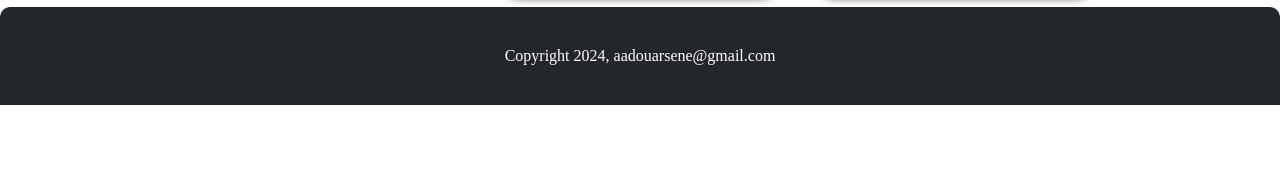
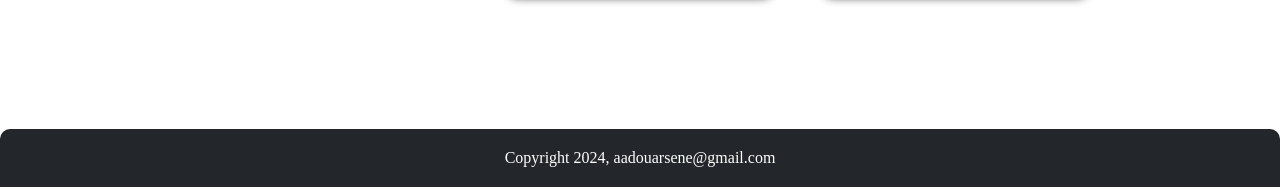
Before and after one commit to aadouarsene/first-site, a plain HTML site: page contacts/contact.html in a window 1280 px wide. Shown: the part 611-800 px from the top of the page. Drawn offline with Linux system fonts and the light colour scheme.

Commit message:
Modification footer

```diff
--- a/a-propos/style.css
+++ b/a-propos/style.css
@@ -8,15 +8,10 @@
 main{
     width: 70vw;
     margin: auto;
-    flex-grow: 1;
+    min-height: calc(100vh - 65px - 39px - 89px);
 }
 
 
-
-body{
-    display: flex;
-    flex-direction: column;
-}
 
 
 
--- a/contacts/style.css
+++ b/contacts/style.css
@@ -8,14 +8,9 @@
 main{
     width: 70vw;
     margin: auto;
-    flex-grow: 1;
+    min-height: calc(100vh - 65px - 39px - 89px);
 }
 
-
-body{
-    display: flex;
-    flex-direction: column;
-}
 
 
 
@@ -113,10 +108,8 @@ h1 span{
 
 footer{
     background-color: #23262a;
-    padding: 40px;
+    padding: 20px;
     color: white;
-    margin-top: 10px;
     text-align: center;
     border-radius: 10px 10px 0 0;
-
 }
--- a/mes-realisations/style.css
+++ b/mes-realisations/style.css
@@ -9,13 +9,10 @@ main{
     padding: 10px;
     text-align: center;
     margin: auto;
-    flex-grow: 1;
+    min-height: calc(100vh - 65px - 39px - 89px);
 }
 
-body{
-    display: flex;
-    flex-direction: column;
-}
+
 
 .logoSocio{
     display: flex;
--- a/style.css
+++ b/style.css
@@ -5,15 +5,11 @@
     font-family: montserrat;
 }
 
-body{
-    display: flex;
-    flex-direction: column;
-}
 
 main{
     width: 60vw;
     margin: auto;
-    flex-grow: 1;
+    min-height: calc(100vh - 65px - 39px - 89px);
 }
 
 .logoSocio{
```
Also changed, not shown: contacts/contact.html (+0 -6 lines).
